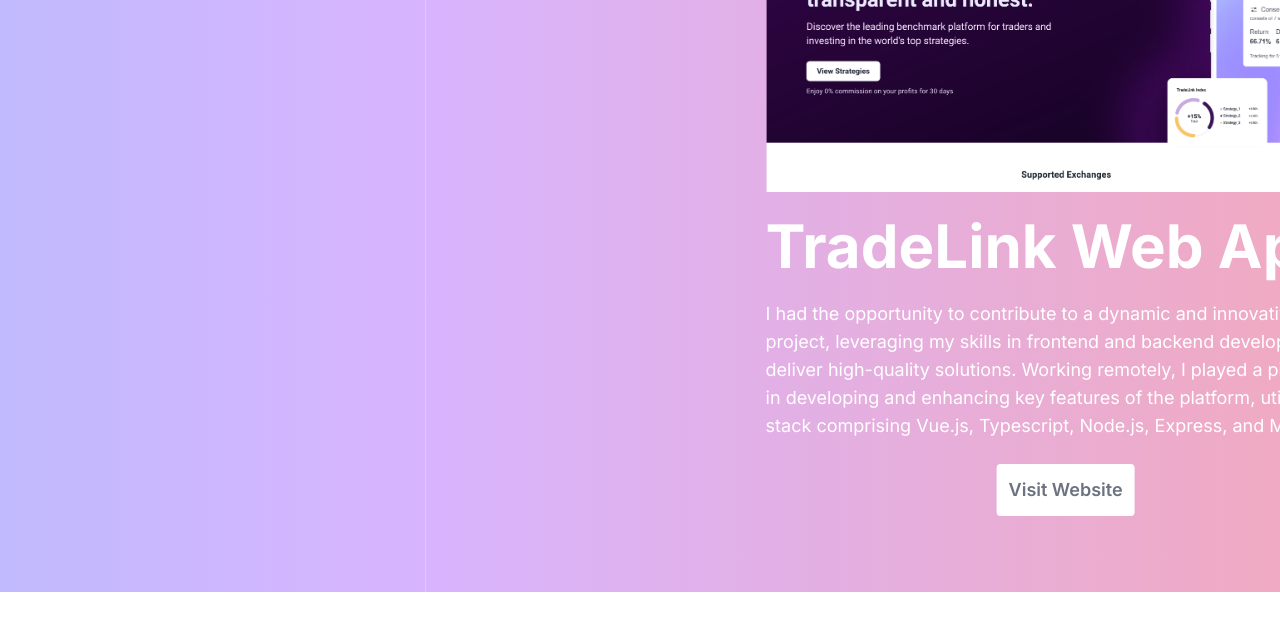
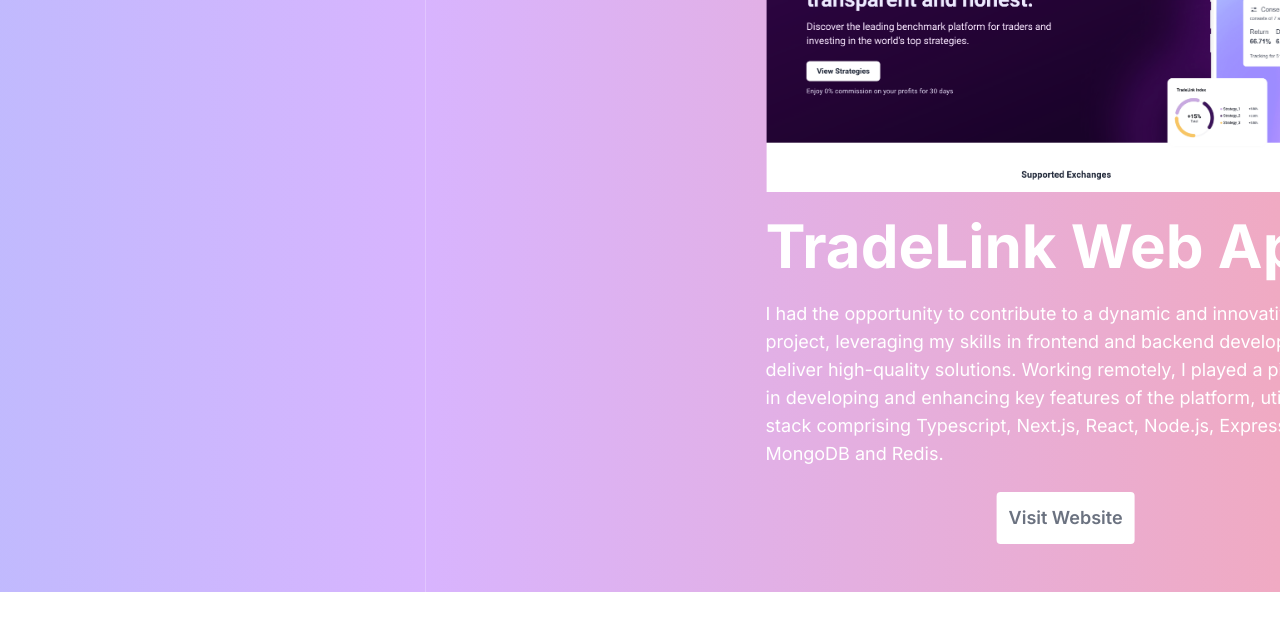
Before and after one commit to tema-skakun/portfolio_next_js, a Next.js app: page /portfolio_next_js/portfolio in a window 1280 px wide. Shown: the part 1008-1638 px from the top of the page. Built offline with nearby package versions, Linux system fonts and the light colour scheme.

Commit message:
refactor: changes description

```diff
--- a/src/app/about/page.jsx
+++ b/src/app/about/page.jsx
@@ -24,46 +24,42 @@
   },
   {
     id: 5,
-    name: "Vue.js",
+    name: "HTML5",
   },
   {
     id: 6,
-    name: "HTML5",
+    name: "CSS3",
   },
   {
     id: 7,
-    name: "SCSS",
+    name: "Tailwind CSS",
   },
   {
     id: 8,
-    name: "Tailwind CSS",
+    name: "Node.js",
   },
   {
     id: 9,
-    name: "Node.js",
+    name: "Express",
   },
   {
     id: 10,
-    name: "Express",
+    name: "MongoDB",
   },
   {
     id: 11,
-    name: "MongoDB",
+    name: "Postman",
   },
   {
     id: 12,
-    name: "Postman",
+    name: "Git",
   },
   {
     id: 13,
-    name: "Git",
+    name: "WebStorm",
   },
   {
     id: 14,
-    name: "WebStorm",
-  },
-  {
-    id: 15,
     name: "Visual Studio Code",
   },
 ];
@@ -72,7 +68,7 @@
   {
     id: 1,
     title: "Web Developer",
-    description: "I had the opportunity to contribute to a dynamic and innovative project, leveraging my skills in frontend and backend development to deliver high-quality solutions. Working remotely, I played a pivotal role in developing and enhancing key features of the platform, utilizing a stack comprising Vue.js, Typescript, Node.js, Express, and MongoDB.",
+    description: "I had the opportunity to contribute to a dynamic and innovative project, leveraging my skills in frontend and backend development to deliver high-quality solutions. Working remotely, I played a pivotal role in developing and enhancing key features of the platform, utilizing a stack comprising Typescript, Next.js, React, Node.js, Express, and MongoDB.",
     date: "09/2023 - 02/2024",
     company: "TradeLink",
     link: "https://tradelink.pro/",
@@ -81,9 +77,9 @@
     id: 2,
     title: "Computer Science",
     description: "In my journey as a software developer, I've honed my skills through hands-on experience, completing a total of 23 learning projects, including 4 collaborative endeavors.",
-    date: "10/2021 - Present",
-    company: "42 Wolfsburg",
-    link: "https://42wolfsburg.de/about-us/",
+    date: "10/2021 - 08/2023",
+    company: "School 21",
+    link: "https://21-school.ru/",
   },
   {
     id: 3,
@@ -127,7 +123,7 @@
           {/*BIOGRAPHY CONTAINER*/}
           <div className="flex flex-col gap-8 justify-center" id="biography">
             {/*BIOGRAPHY TITLE*/}
-            <h2 className="font-bold text-2xl">I am a Web Developer based in Germany</h2>
+            <h2 className="font-bold text-2xl">I am a Web Developer</h2>
             {/*BIOGRAPHY DESC*/}
             <p className="text-lg">
               My Computer Science foundation and experience in web development have equipped me with the skills to
@@ -135,10 +131,7 @@
               <br/>
               Now, I stand at the precipice of my next chapter, eagerly seeking a position that will harness my
               expertise and passion for innovation. Open to relocation for office-based opportunities, I am poised to
-              contribute my talents to dynamic teams across Germany.
-              With an Engineering degree, I fulfill the prerequisites for a Blue Card Visa application, paving the way
-              for seamless integration into the German workforce. All that remains is the opportunity to embark on this
-              journey—a contract that aligns with my ambitions and values.
+              contribute my talents to dynamic teams around the world.
               <br/>
               How about we join forces and create something truly remarkable in collaboration?
             </p>
--- a/src/app/portfolio/page.jsx
+++ b/src/app/portfolio/page.jsx
@@ -11,7 +11,7 @@
     id: 0,
     color: "from-purple-300 to-red-300",
     title: "TradeLink Web App",
-    desc: "I had the opportunity to contribute to a dynamic and innovative project, leveraging my skills in frontend and backend development to deliver high-quality solutions. Working remotely, I played a pivotal role in developing and enhancing key features of the platform, utilizing a stack comprising Vue.js, Typescript, Node.js, Express, and MongoDB.",
+    desc: "I had the opportunity to contribute to a dynamic and innovative project, leveraging my skills in frontend and backend development to deliver high-quality solutions. Working remotely, I played a pivotal role in developing and enhancing key features of the platform, utilizing a stack comprising Typescript, Next.js, React, Node.js, Express, MongoDB and Redis.",
     img: "/TradeLink_app.png",
     link: "https://tradelink.pro/",
   },
```
